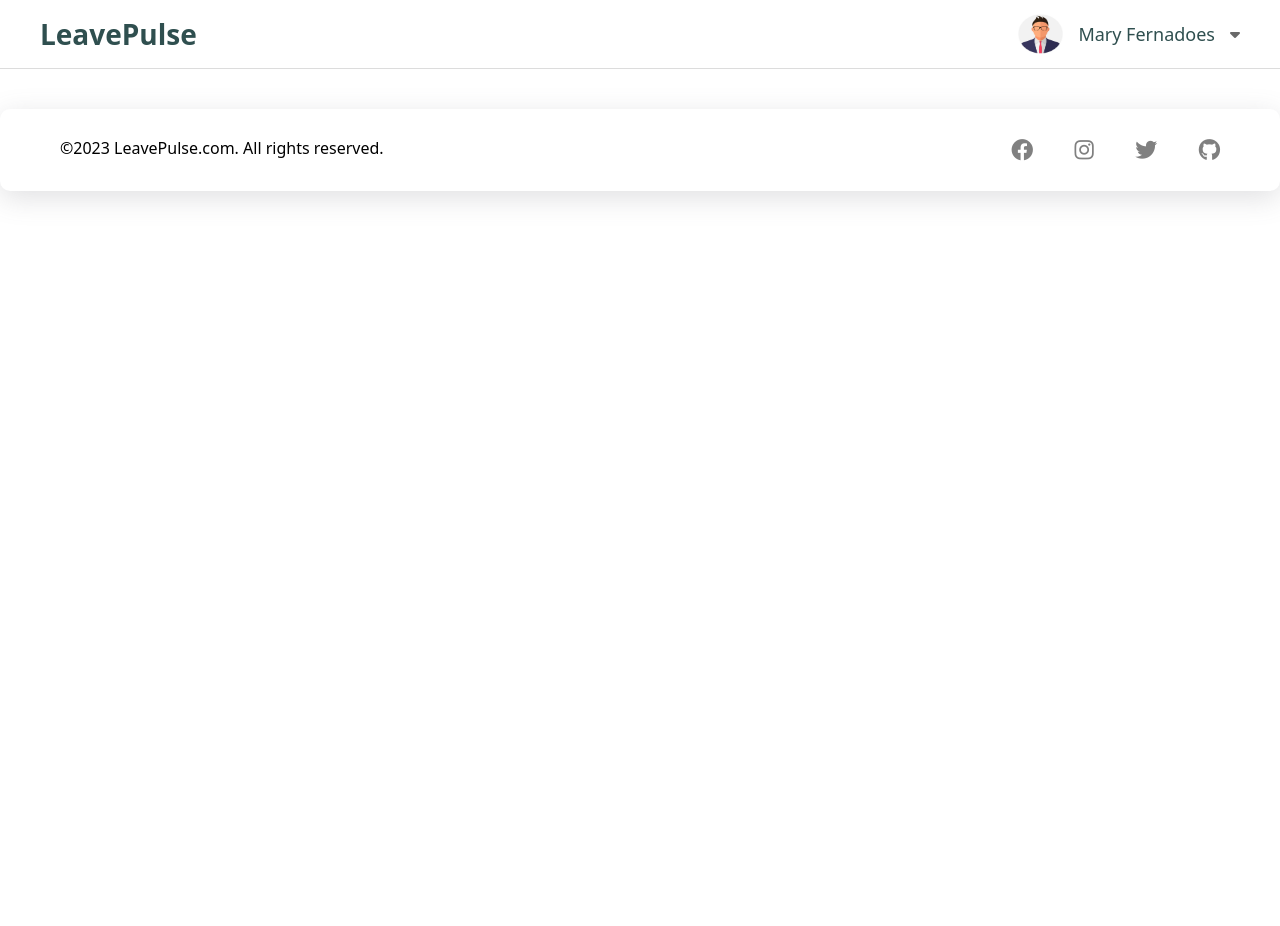
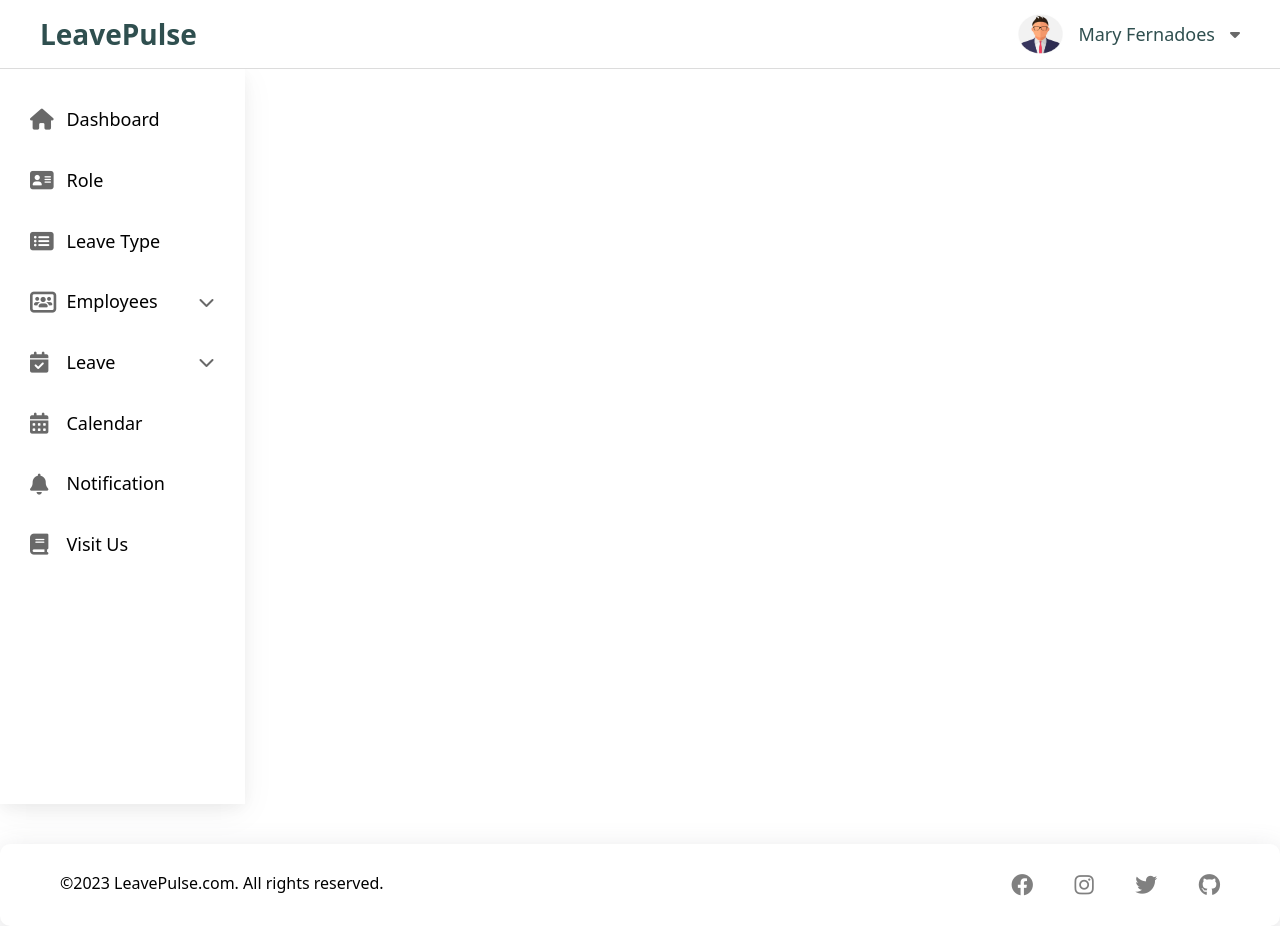
Before and after one commit to DhanushS212003/LeavePulse, a React (Vite) app: page / in a window 1280 px wide. Before the commit the page ends 800 px from the top, so only its background shows below. Built offline with nearby package versions, Linux system fonts and the light colour scheme.

Commit message:
added sidebar component

```diff
--- a/src/common/Layout.jsx
+++ b/src/common/Layout.jsx
@@ -2,11 +2,13 @@ import React from "react";
 import { Outlet } from "react-router-dom";
 import Header from "../header/Header";
 import Footer from "../footer/Footer";
+import SideBar from "../sidebar/SideBar";
 
 const Layout = () => {
   return (
     <>
       <Header />
+      <SideBar />
       <Outlet />
       <Footer />
     </>
--- a/src/footer/Footer.jsx
+++ b/src/footer/Footer.jsx
@@ -9,13 +9,16 @@ const Footer = () => {
   ];
 
   return (
-    <div class="footer">
-      <div class="copyright_container">
-        <p class="copyright"> ©2023 LeavePulse.com. All rights reserved. </p>
+    <div className="footer">
+      <div className="copyright_container">
+        <p className="copyright">
+          {" "}
+          ©2023 LeavePulse.com. All rights reserved.{" "}
+        </p>
       </div>
-      <div class="footer_links_container">
+      <div className="footer_links_container">
         {socialMediaIcons.map((icon) => (
-          <i key={icon.key} class={icon.class}></i>
+          <i key={icon.key} className={icon.class}></i>
         ))}
       </div>
     </div>
--- a/src/footer/footer.css
+++ b/src/footer/footer.css
@@ -6,7 +6,6 @@
   padding: 30px 60px;
   box-shadow: rgba(100, 100, 111, 0.2) 0px 7px 29px 0px;
   margin-top: 40px;
-}
 
   .copyright {
     color: black;
@@ -33,3 +32,4 @@
     color: darkslategray;
     cursor: pointer;
   }
+}
--- a/src/header/header.css
+++ b/src/header/header.css
@@ -2,7 +2,6 @@
   position: sticky;
   top: 0;
   z-index: 1;
-}
 
   .header {
     display: flex;
@@ -58,7 +57,7 @@
   }
 
   .dropdown_list_container:hover {
-  background-color: rgb(243 244 246/var(--tw-bg-opacity));
+    background-color: rgb(243 244 246);
     cursor: pointer;
   }
 
@@ -126,3 +125,4 @@ input:focus-within {
     background-color: #2d7474;
     cursor: pointer;
   }
+}
--- a/src/index.css
+++ b/src/index.css
@@ -393,3 +393,7 @@ h3 {
 body {
   font-family: 'Noto Sans', sans-serif;
 }
+
+::-webkit-scrollbar {
+  display: none;
+}
--- a/src/login/login.css
+++ b/src/login/login.css
@@ -5,7 +5,6 @@
   min-height: 75vh;
   background-color: rgb(249 250 251);
   padding: 20px;
-
 
   .login-row {
     display: flex;
--- /dev/null
+++ b/src/sidebar/SideBar.jsx
@@ -0,0 +1,183 @@
+import "./sidebar.css";
+import { useNavigate } from "react-router-dom";
+import { useState } from "react";
+
+const SideBar = () => {
+  const navigate = useNavigate();
+  const [isEmployeeExpanded, setIsEmployeeExpanded] = useState(false);
+  const [isLeaveExpanded, setIsLeaveExpanded] = useState(false);
+
+  const toggleEmployeeHiddenLinksContainer = () => {
+    setIsEmployeeExpanded(!isEmployeeExpanded);
+  };
+
+  const toggleLeaveHiddenLinksContainer = () => {
+    setIsLeaveExpanded(!isLeaveExpanded);
+  };
+
+  return (
+    <div className="sidebar_section">
+      <div className="sidebar_row_container" onClick={() => navigate("/")}>
+        <div className="sidebar_icon_container">
+          <i className="fa-solid fa-house"></i>
+        </div>
+        <div>
+          <p className="sidebar_link"> Dashboard </p>
+        </div>
+      </div>
+
+      <div
+        className="sidebar_row_container"
+        onClick={() => navigate("/role?page=role")}
+      >
+        <div className="sidebar_icon_container">
+          <i className="fa-solid fa-address-card"></i>
+        </div>
+        <div>
+          <p className="sidebar_link"> Role </p>
+        </div>
+      </div>
+
+      <div
+        className="sidebar_row_container"
+        onClick={() => navigate("/role?page=leavetype")}
+      >
+        <div className="sidebar_icon_container">
+          <i className="fa-solid fa-rectangle-list"></i>
+        </div>
+        <div>
+          <p className="sidebar_link"> Leave Type </p>
+        </div>
+      </div>
+
+      <div
+        className="sidebar_row_container"
+        onClick={toggleEmployeeHiddenLinksContainer}
+      >
+        <div className="sidebar_icon_container">
+          <i className="fa-solid fa-users-rectangle"></i>
+        </div>
+        <div className="link_container">
+          <p className="sidebar_link"> Employees </p>
+          <div className="chevron_container">
+            <i
+              className={`fa-solid fa-chevron-${
+                isEmployeeExpanded ? "up" : "down"
+              }`}
+            ></i>
+          </div>
+        </div>
+      </div>
+
+      {isEmployeeExpanded && (
+        <>
+          <div
+            className="hidden_list_container"
+            onClick={() => navigate("/createemployee")}
+          >
+            <div className="sidebar_hidden_icon_container">
+              <i className="fa-regular fa-circle-dot"></i>
+            </div>
+            <div className="link_container">
+              <p className="hidden_link"> New Employee </p>
+            </div>
+          </div>
+
+          <div
+            className="hidden_list_container"
+            onClick={() => navigate("/manageemployee")}
+          >
+            <div className="sidebar_hidden_icon_container">
+              <i className="fa-regular fa-circle-dot"></i>
+            </div>
+            <div className="link_container">
+              <p className="hidden_link"> Manage Employee </p>
+            </div>
+          </div>
+        </>
+      )}
+
+      <div
+        className="sidebar_row_container"
+        onClick={toggleLeaveHiddenLinksContainer}
+      >
+        <div className="sidebar_icon_container">
+          <i className="fa-solid fa-calendar-check"></i>
+        </div>
+        <div className="link_container">
+          <p className="sidebar_link"> Leave </p>
+          <div className="chevron_container">
+            <i
+              className={`fa-solid fa-chevron-${
+                isLeaveExpanded ? "up" : "down"
+              }`}
+            ></i>
+          </div>
+        </div>
+      </div>
+
+      {isLeaveExpanded && (
+        <>
+          <div
+            className="hidden_list_container"
+            onClick={() => navigate("/applyleave")}
+          >
+            <div className="sidebar_hidden_icon_container">
+              <i className="fa-regular fa-circle-dot"></i>
+            </div>
+            <div className="link_container">
+              <p className="hidden_link"> Apply Leave </p>
+            </div>
+          </div>
+
+          <div
+            className="hidden_list_container"
+            onClick={() => navigate("/allleave")}
+          >
+            <div className="sidebar_hidden_icon_container">
+              <i className="fa-regular fa-circle-dot"></i>
+            </div>
+            <div className="link_container">
+              <p className="hidden_link"> All Leave </p>
+            </div>
+          </div>
+        </>
+      )}
+
+      <div
+        className="sidebar_row_container"
+        onClick={() => navigate("/calendar")}
+      >
+        <div className="sidebar_icon_container">
+          <i className="fa-solid fa-calendar-days"></i>
+        </div>
+        <div>
+          <p className="sidebar_link"> Calendar </p>
+        </div>
+      </div>
+
+      <div
+        className="sidebar_row_container"
+        onClick={() => navigate("/notification")}
+      >
+        <div className="sidebar_icon_container">
+          <i className="fa-solid fa-bell"></i>
+        </div>
+        <div>
+          <p className="sidebar_link"> Notification </p>
+        </div>
+      </div>
+
+      <div className="sidebar_row_container" onClick={() => navigate("/role")}>
+        <div className="sidebar_icon_container">
+          <i className="fa-solid fa-book"></i>
+        </div>
+        <div>
+          <p className="sidebar_link"> Visit Us </p>
+        </div>
+      </div>
+    </div>
+  );
+};
+
+export default SideBar;
--- /dev/null
+++ b/src/sidebar/sidebar.css
@@ -0,0 +1,80 @@
+.sidebar_section {
+  position: sticky;
+  top: 8%;
+  width: 18%;
+  padding: 15px 0px 0px 15px;
+  background-color: white;
+  height: 90vh;
+  box-shadow: rgba(17, 17, 26, 0.05) 0px 4px 16px, rgba(17, 17, 26, 0.05) 0px 8px 32px;
+
+  .sidebar_row_container {
+    display: flex;
+    align-items: center;
+    border-radius: 10px;
+    padding-left: 15px;
+    width: 88%;
+    margin: 10px 0px;
+  }
+
+  .sidebar_row_container:hover {
+    background-color: rgb(243 244 246);
+    cursor: pointer;
+  }
+
+  .sidebar_icon_container {
+    width: 18%;
+    font-size: 21px;
+  }
+
+  .sidebar_link {
+    font-size: 18px;
+    margin: 15px 0px;
+  }
+
+  a {
+    text-decoration: none;
+    color: black;
+  }
+
+  .link_container {
+    display: flex;
+    align-items: center;
+    justify-content: space-between;
+    width: 73%;
+  }
+
+  .chevron_container {
+    display: flex;
+    align-items: center;
+  }
+
+  .hidden_list_container {
+    display: flex;
+    align-items: center;
+    justify-content: flex-end;
+    padding: 15px 0px;
+    border-radius: 10px;
+  }
+
+  .hidden_list_container:hover {
+    background-color: rgb(243 244 246);
+    cursor: pointer;
+  }
+
+  .fa-circle-dot {
+    font-size: 16px;
+  }
+
+  .hidden_link {
+    margin: 0;
+  }
+
+  .sidebar_hidden_icon_container {
+    width: 15%;
+  }
+
+  .fa-solid,
+  .fa-regular {
+    color: dimgray;
+  }
+}
```
Lines whose indentation alone changed are shown as unchanged.
